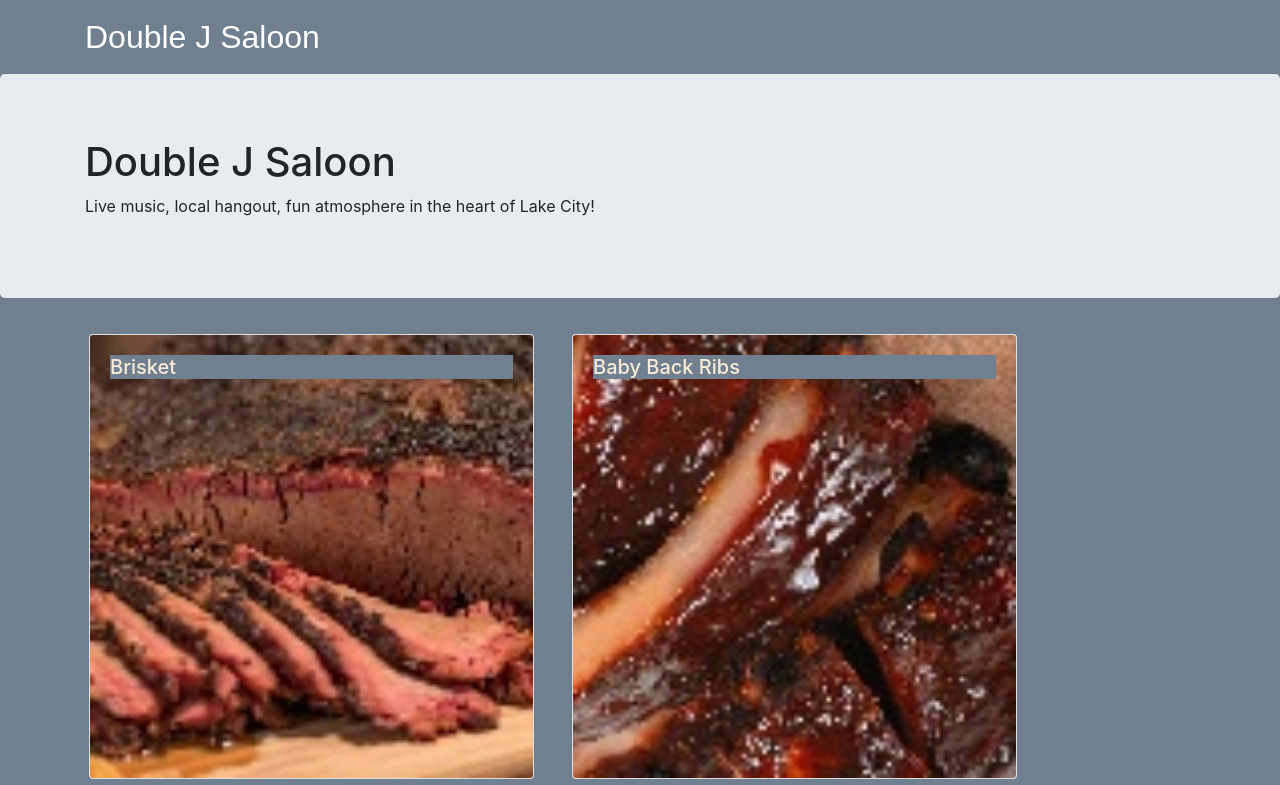
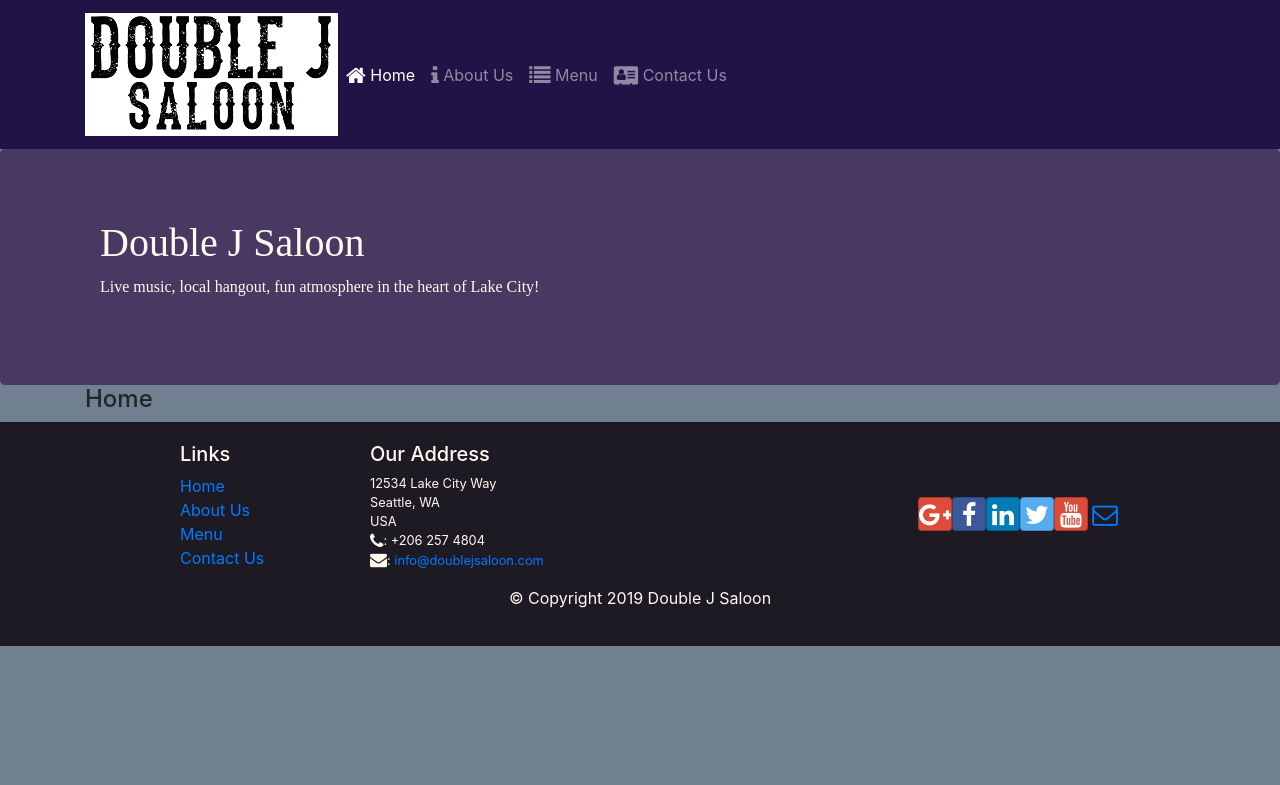
Before and after one commit to pavedwave/rest-template, a React (Create React App) app: page /home in a window 1280 px wide. Shown: the top 785 px of the page. Built offline with nearby package versions, Linux system fonts and the light colour scheme.

Commit message:
React_Router

```diff
--- a/package.json
+++ b/package.json
@@ -9,6 +9,7 @@
     "react": "^16.7.0",
     "react-dom": "^16.7.0",
     "react-popper": "0.9.2",
+    "react-router-dom": "4.2.2",
     "react-scripts": "2.1.2",
     "reactstrap": "5.0.0"
   },
--- a/src/App.css
+++ b/src/App.css
@@ -1,12 +1,3 @@
-/* experimental */
-
-@font-face {
-    font-family: 'BlackHawk';
-    font-style: normal;
-    src: local('BlackHawk'), local('BlackHawk'),
-        url('/fonts/BlackHawk.otf') format('otf'),
-}
-
 .navbar-header {
     background-color: rgb(224, 16, 16);
 }
@@ -24,7 +15,8 @@
 }
 
 .footer{
-    background-color: #D1C4E9;
+    background-color: rgb(29, 26, 36);
+    color: floralwhite;
     margin:0px auto;
     padding: 20px 0px 20px 0px;
 }
@@ -32,18 +24,24 @@
 .jumbotron {
     padding:70px 30px 70px 30px;
     margin:0px auto;
-    background: #9575CD ;
+    background: rgb(72, 57, 99) ;
     color:floralwhite;
+    /* @font-face  */
+        font-family: 'BlackHawk';
+        font-style: normal;
+        src: local('BlackHawk'), local('BlackHawk'),
+            url('/fonts/BlackHawk.otf') format('otf')
 }
 
 address{
     font-size:80%;
     margin:0px;
-    color:#0f0f0f;
+    color: floralwhite;
 }
 
 .navbar-dark {
-    background-color: #512DA8;
+    background-color: rgb(34, 19, 70);
+    color: floralwhite;
 }
 
  /*  // https://reactnavigation.org/docs/en/headers.html#adjusting-header-styles */
--- a/src/App.js
+++ b/src/App.js
@@ -1,13 +1,17 @@
 import React, { Component } from 'react';
 import Main from './components/MainComponent';
+import './App.css';
+import { BrowserRouter } from 'react-router-dom';
 
 class App extends Component {
 
   render() {
     return (
+      <BrowserRouter>
       <div>
         <Main />
       </div>
+      </BrowserRouter>
     );
   }
 }
--- a/src/components/FooterComponent.js
+++ b/src/components/FooterComponent.js
@@ -1,4 +1,5 @@
 import React from 'react';
+import { Link } from 'react-router-dom';
 
 function Footer(props) {
     return(
@@ -8,10 +9,10 @@
                 <div className="col-4 offset-1 col-sm-2">
                     <h5>Links</h5>
                     <ul className="list-unstyled">
-                        <li><a href="#">Home</a></li>
-                        <li><a href="#">About</a></li>
-                        <li><a href="#">Menu</a></li>
-                        <li><a href="contactus.html">Contact</a></li>
+                        <li><Link to="./home">Home</Link></li>
+                        <li><Link to="./aboutus">About Us</Link></li>
+                        <li><Link to="./menu">Menu</Link></li>
+                        <li><Link to="./contactus">Contact Us</Link></li>
                     </ul>
                 </div>
                 <div className="col-7 col-sm-5">
--- a/src/components/HeaderComponent.js
+++ b/src/components/HeaderComponent.js
@@ -1,13 +1,56 @@
 import React, { Component } from 'react';
-import { Navbar, NavbarBrand, Jumbotron } from 'reactstrap';
+import { Navbar, NavbarBrand, Nav, NavbarToggler, Collapse, NavItem, Jumbotron } from 'reactstrap';
+import { NavLink } from 'react-router-dom';
 
 class Header extends Component {
+
+    constructor(props) {
+        super(props);
+
+        this.state= {
+            isNavOpen: false
+        };
+        this.toggleNav = this.toggleNav.bind(this);
+    }
+
+    toggleNav() {
+        this.setState({
+            isNavOpen: !this.state.isNavOpen
+        });
+    }
+
     render() {
         return(
-            <>
-                <Navbar dark>
+            <React.Fragment>
+                <Navbar dark expand="md">
                     <div className="container">
-                        <NavbarBrand href="/">Double J Saloon</NavbarBrand>
+                        <NavbarToggler onClick={this.toggleNav} />
+                        <NavbarBrand className="mr-auto" href="/"><img src="assets/images/logo.png" height="123" width="253" alt="Double J Saloon logo." />
+                        </NavbarBrand>
+                        <Collapse isOpen={this.state.isOpen} navbar>
+                            <Nav navbar>
+                                <NavItem>
+                                    <NavLink className="nav-link" to="/home">
+                                        <span className="fa fa-home fa-lg"></span> Home
+                                    </NavLink>
+                                </NavItem>
+                                <NavItem>
+                                    <NavLink className="nav-link" to="/aboutus">
+                                        <span className="fa fa-info fa-lg"></span> About Us
+                                    </NavLink>
+                                </NavItem>
+                                <NavItem>
+                                    <NavLink className="nav-link" to="/menu">
+                                        <span className="fa fa-list fa-lg"></span> Menu
+                                    </NavLink>
+                                </NavItem>
+                                <NavItem>
+                                    <NavLink className="nav-link" to="/contactus">
+                                        <span className="fa fa-address-card fa-lg"></span> Contact Us
+                                    </NavLink>
+                                </NavItem>
+                            </Nav>
+                        </Collapse>
                     </div>
                 </Navbar>
                 <Jumbotron>
@@ -20,7 +63,7 @@
                         </div>
                     </div>
                 </Jumbotron>
-            </>
+            </React.Fragment>
         )
     }
 }
--- /dev/null
+++ b/src/components/HomeComponent.js
@@ -0,0 +1,10 @@
+import React from 'react';
+
+function Home(props) {
+    return(
+        <div className="container">
+          <h4>Home</h4>
+        </div>
+    )
+}
+export default Home;
--- a/src/components/MainComponent.js
+++ b/src/components/MainComponent.js
@@ -1,9 +1,11 @@
 import React, { Component } from 'react';
+import Home from './HomeComponent';
 import Menu from './MenuComponent';
 import Header from './HeaderComponent';
 import Footer from './FooterComponent';
+// import ItemDetail from './ItemdetailComponent';
 import { ITEMS } from '../shared/items';
-import ItemDetail from './ItemdetailComponent';
+import { Switch, Route, Redirect } from 'react-router-dom';
 
 class Main extends Component {
 
@@ -12,22 +14,24 @@
 
     this.state = {
       items: ITEMS,
-      selectedItem: null
     };
   }
 
-  onItemSelect(itemId) {
-    this.setState({ selectedItem: itemId });
-  }
+  render() {
 
-  render() {
+    const HomePage = () => {
+      return(
+        <Home />
+      );
+    }
     return (
       <div>
         <Header />
-        <Menu items={this.state.items} onClick={(itemId) =>
-            this.onItemSelect(itemId)} />
-        <ItemDetail item={this.state.items.filter((item) =>
-            item.id === this.state.selectedItem )[0]} />
+        <Switch>
+          <Route path="/home" component={HomePage} />
+          <Route exact path="/menu" render={() => <Menu items={this.state.items} />} />
+          <Redirect to="/home" />
+          </Switch>
         <Footer />
       </div>
     );
--- a/src/components/MenuComponent.js
+++ b/src/components/MenuComponent.js
@@ -1,9 +1,9 @@
 import React from 'react';
 import { Card, CardImg, CardImgOverlay, CardTitle } from 'reactstrap';
 
-function RenderMenuItem({ item, onClick }) {
+function RenderMenuItem({ item }) {
     return(
-        <Card onClick={() => onClick(item.id)}>
+        <Card>
             <CardImg width="100%" src={item.image} alt={item.name} />
             <CardImgOverlay>
                 <CardTitle>{item.name}</CardTitle>
@@ -17,7 +17,7 @@
     const menu = props.items.map((item) => {
         return (
             <div key={item.id} className="col-12 col-md-5 m-1">
-                <RenderMenuItem item={item} onClick={props.onClick} />
+                <RenderMenuItem item={item} />
             </div>
         );
     });
```
Also changed, not shown: 1 other file (tests, documents, lock files or other folders).
